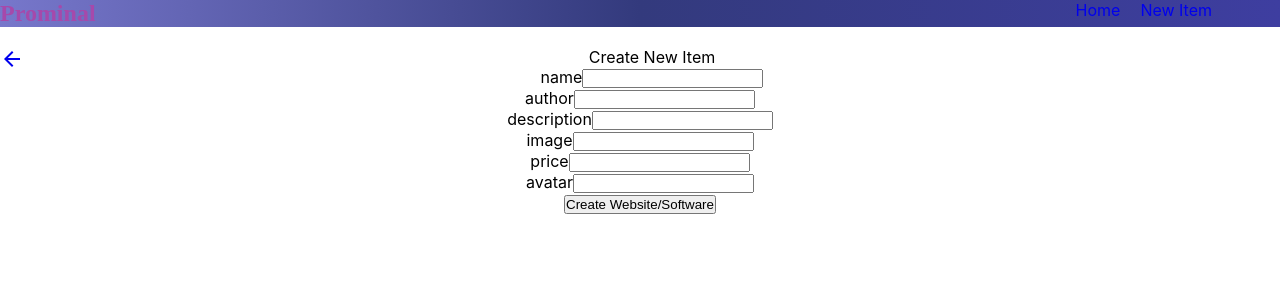
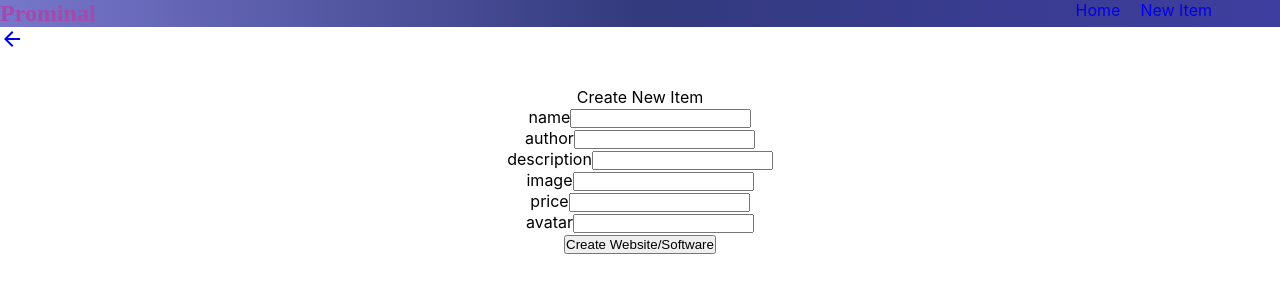
Before and after one commit to CameronIzadi/Prominal, a React (Create React App) app in the folder prominal/: page /new-item in a window 1280 px wide. Shown: the top 300 px of the page. Built offline with nearby package versions, Linux system fonts and the light colour scheme; no server answers; a web font is replaced by a local one.

Commit message:
More Revision

```diff
--- a/prominal/src/App.js
+++ b/prominal/src/App.js
@@ -21,10 +21,10 @@ function App() {
       </div>
 
       <Route exact path="/:id">
-        <ProminalDetail />
       <Link to="/" className="back">
           <ArrowBackIcon />
       </Link>
+        <ProminalDetail />
       </Route>
 
       <Route exact path="/new-item">
--- /dev/null
+++ b/prominal/src/ProminalDetail.css
@@ -0,0 +1,37 @@
+.parent {
+  display: grid;
+  grid-template-columns: repeat(3, 1fr);
+  grid-template-rows: repeat(2, 1fr);
+  grid-column-gap: 0px;
+  grid-row-gap: 0px;
+}
+
+.div1 {
+  grid-area: 1 / 2 / 3 / 3;
+}
+.div2 {
+  grid-area: 1 / 1 / 2 / 2;
+}
+.div3 {
+  grid-area: 2 / 1 / 3 / 2;
+}
+.div4 {
+  grid-area: 1 / 3 / 2 / 4;
+}
+.div5 {
+  grid-area: 2 / 3 / 3 / 4;
+}
+
+.image1 {
+  max-width: 100%;
+  max-height: 100%;
+}
+
+.image2,
+.image3,
+.image4,
+.image5 {
+  max-width: 100%;
+  max-height: 100%;
+  object-fit: fill;
+}
--- /dev/null
+++ b/prominal/src/ProminalList.css
@@ -0,0 +1,17 @@
+.classesRoot {
+  display: flex;
+  padding: 20;
+}
+
+.classesCover {
+  width: 500;
+}
+
+.classesContent {
+  display: flex;
+  flex: 1 0 auto;
+  flex-direction: column;
+}
+
+/* @media (max-width: 600px) {
+} */
--- a/prominal/src/components/ProminalDetail.jsx
+++ b/prominal/src/components/ProminalDetail.jsx
@@ -3,6 +3,7 @@ import { useState, useEffect } from "react"
 import axios from "axios"
 import { useParams } from "react-router"
 import Loader from "./Loader"
+import "../ProminalDetail.css"
 
 const AIRTABLE_KEY = process.env.REACT_APP_AIRTABLE_KEY
 const AIRTABLE_BASE = process.env.REACT_APP_AIRTABLE_BASE
@@ -17,8 +18,9 @@ export default function ProminalDetail() {
 
   useEffect(() => {
     fetchEverything()
+    // eslint-disable-next-line
+  }, [])
 
-  }, [])
   const fetchEverything = async () => {
     const bigURL = `${URL}/${id}`
     const res = await axios.get(bigURL, {
@@ -36,11 +38,23 @@ export default function ProminalDetail() {
   return <div>
     <h2>{everything.fields?.name}</h2>
     <h2>{everything.fields?.author}</h2>
-    <img src={everything.fields?.image} alt={everything.fields?.name} />
-    <img src={everything.fields?.image_2} alt={everything.fields?.name} />
-    <img src={everything.fields?.image_3} alt={everything.fields?.name} />
-    <img src={everything.fields?.image_4} alt={everything.fields?.name} />
-    <img src={everything.fields?.image_5} alt={everything.fields?.name} />
+    <div class="parent">
+    <div class="div1">
+        <img className="image1" src={everything.fields?.image} alt={everything.fields?.name} />
+      </div>
+      <div class="div2">
+      <img   className="image2" src={everything.fields?.image_2} alt={everything.fields?.name} />
+      </div>
+      <div class="div3">
+        <img   className="image3" src={everything.fields?.image_3} alt={everything.fields?.name} />
+      </div>
+      <div class="div4">
+        <img  className="image4" src={everything.fields?.image_4} alt={everything.fields?.name} />
+      </div>
+      <div class="div5">
+      <img  className="image5" src={everything.fields?.image_5} alt={everything.fields?.name} />
+      </div>
+      </div>
     <img src={everything.fields?.avatar_url} alt={everything.fields?.name} />
     <p>{everything.fields?.description}</p>
     <h2>{everything.fields?.price}</h2>
--- a/prominal/src/components/ProminalList.jsx
+++ b/prominal/src/components/ProminalList.jsx
@@ -4,11 +4,12 @@ import { useState, useEffect } from "react"
 import { Link } from "react-router-dom"
 import Loader from "./Loader"
 
-import { makeStyles } from '@material-ui/core/styles';
+// import { makeStyles } from '@material-ui/core/styles';
 import Card from '@material-ui/core/Card';
 import CardContent from '@material-ui/core/CardContent';
 import CardMedia from '@material-ui/core/CardMedia';
 import Typography from '@material-ui/core/Typography';
+import "../ProminalList.css"
 
 const AIRTABLE_KEY = process.env.REACT_APP_AIRTABLE_KEY
 const AIRTABLE_BASE = process.env.REACT_APP_AIRTABLE_BASE
@@ -16,33 +17,12 @@ const AIRTABLE_BASE = process.env.REACT_APP_AIRTABLE_BASE
 const URL = `https://api.airtable.com/v0/${AIRTABLE_BASE}/TABLE%201`
 
 
-const useStyles = makeStyles(() => ({
-  root: {
-    display: 'flex',
-    padding: 20,
-
-  },
-  details: {
-    display: 'flex',
-    flexDirection: 'column',
-  },
-  content: {
-    display: 'flex',
-    flex: '1 0 auto',
-    flexDirection: 'column',
-  },
-  cover: {
-    width: 500,
-  },
-
-
-}));
 
 
 export default function ProminalList() {
   const [everything, setEverything] = useState([])
 
-  const classes = useStyles();
+
 
 
   useEffect(() => {
@@ -70,16 +50,15 @@ export default function ProminalList() {
         return (
           <div>
 
-            <Card className={classes.root}>
+            <Card className="classesRoot">
 
             <CardMedia>
                <Link to={`/${everythin.id}`} key={everythin.id}>
-                  <img className={classes.cover}   src={everythin.fields.image}  alt=""/>
+                  <img className="classesCover"   src={everythin.fields.image}  alt=""/>
                   </Link>
                 </CardMedia>
 
-              {/* <div className={classes.details}> */}
-                <CardContent className={classes.content}>
+                <CardContent className="classesContent">
                   <Typography component="h5" variant="h5">
                     <Link to={`/${everythin.id}`} key={everythin.id}>
                       <h3>{everythin.fields.name}</h3>
@@ -97,7 +76,6 @@ export default function ProminalList() {
                   </Typography>
                 </CardContent>
 
-              {/* </div> */}
 
             </Card>
 
```
